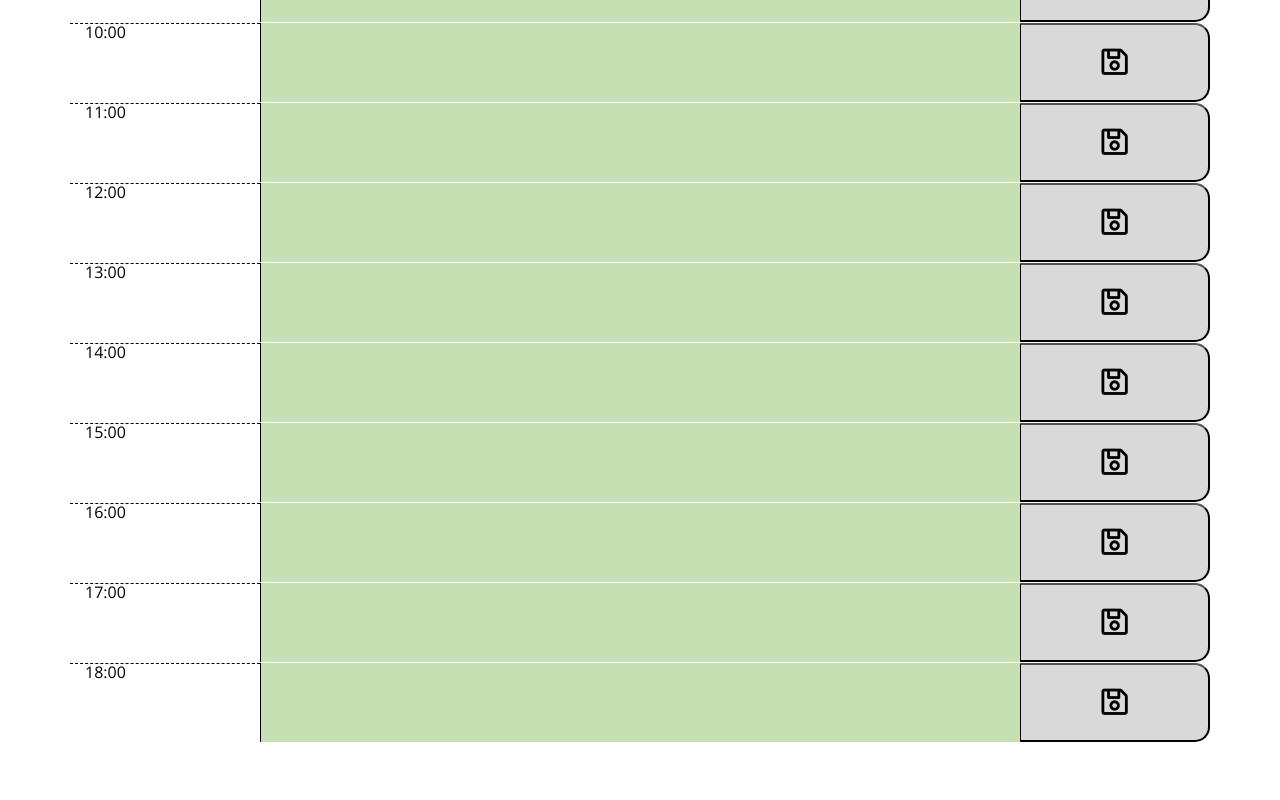
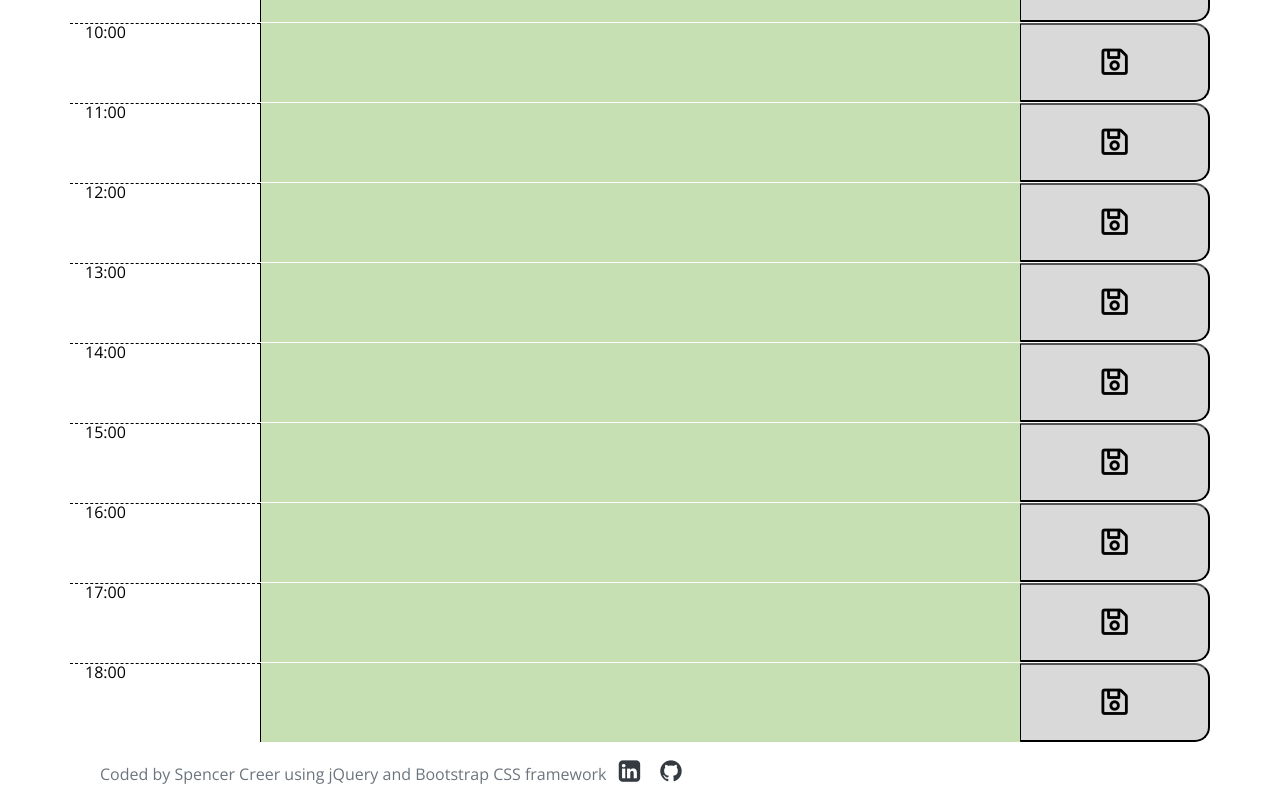
Before and after one commit to spencercreer/day_planner, a plain HTML site: page index.html in a window 1280 px wide. Shown: the part 673-1473 px from the top of the page. Before the commit the page ends 1415 px from the top, so only its background shows below. Drawn offline with nearby package versions, Linux system fonts and the light colour scheme.

Commit message:
added footer

```diff
--- a/assets/script/script.js
+++ b/assets/script/script.js
@@ -47,7 +47,6 @@ function currentTime(){
 
     let currentHour = dt.getHours();
     let currentTime = dt.toLocaleTimeString();
-    console.log(currentTime)
     document.getElementById("currentTime").innerHTML = currentTime;
 
     $("textarea").each(function(){
--- a/index.html
+++ b/index.html
@@ -14,6 +14,7 @@
       integrity="sha384-50oBUHEmvpQ+1lW4y57PTFmhCaXp0ML5d60M1M7uH2+nqUivzIebhndOJK28anvf"
       crossorigin="anonymous"
     />
+    <link rel="stylesheet" href="https://cdnjs.cloudflare.com/ajax/libs/font-awesome/4.7.0/css/font-awesome.min.css">
     <link
       href="https://fonts.googleapis.com/css?family=Open+Sans&display=swap"
       rel="stylesheet"
@@ -101,6 +102,14 @@
         <textarea class="col-sm-8" id="18" rows="2"></textarea>
         <button class="col-sm-2 saveBtn far fa-save"></button>
       </div>
+      <footer class="footer mt-auto">
+        <div class="container py-3">
+          <span class="text-muted">Coded by Spencer Creer using jQuery and Bootstrap CSS framework
+            <a class="text-dark link-text mx-2" href="https://www.linkedin.com/in/spencer-creer-023246109/" target="_blank" style="font-size: 25px;"><i class="fa fa-linkedin-square link-in"></i></a>
+            <a class="text-dark link-text mx-2 pt-3" href="https://github.com/spencercreer" target="_blank"><i class="fa fa-github link-git" style="font-size: 25px;"></i></a>
+          </span>
+        </div>
+      </footer>
 
     <script src="https://cdnjs.cloudflare.com/ajax/libs/jquery/3.2.1/jquery.min.js"></script>
     <script src="https://cdnjs.cloudflare.com/ajax/libs/moment.js/2.24.0/moment.min.js"></script>
```
Also changed, not shown: 1 other file.
